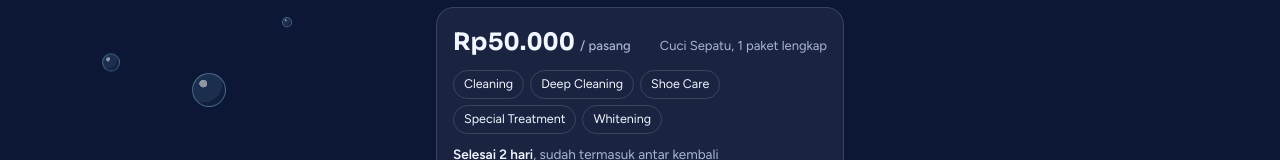
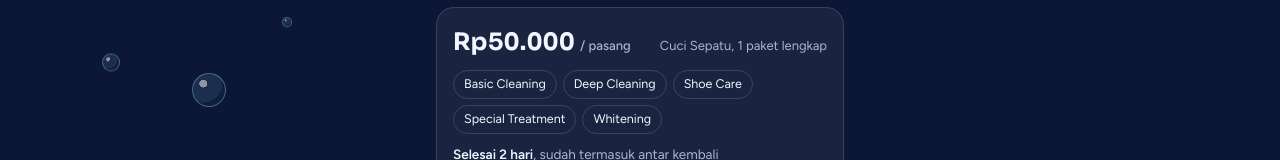
Before and after one commit to adidgroupcompany-commits/solevibe, a plain HTML site: page index.html in a window 1280 px wide. Shown: the part 369-529 px from the top of the page. Drawn offline with Linux system fonts and the light colour scheme.

Commit message:
Kembalikan nama layanan Basic Cleaning
Co-Authored-By: Claude Opus 5.5 <noreply@anthropic.com>
Claude-Session: https://claude.ai/code/session_018gXe6XjQznnr6pxwqaG1E4

```diff
--- a/index.html
+++ b/index.html
@@ -56,7 +56,7 @@ footer{color:var(--muted);font-size:12.5px;max-width:36ch}
 
   <section class="price" aria-label="Harga dan layanan">
     <div class="price-top"><b>Rp50.000 <small>/ pasang</small></b><span>Cuci Sepatu, 1 paket lengkap</span></div>
-    <ul class="svc"><li>Cleaning</li><li>Deep Cleaning</li><li>Shoe Care</li><li>Special Treatment</li><li>Whitening</li></ul>
+    <ul class="svc"><li>Basic Cleaning</li><li>Deep Cleaning</li><li>Shoe Care</li><li>Special Treatment</li><li>Whitening</li></ul>
     <ul class="facts">
       <li><strong>Selesai 2 hari</strong>, sudah termasuk antar kembali</li>
       <li><strong>Gratis antar-jemput</strong> radius 5 km dari Kemayoran; di luar itu +Rp15.000</li>
```
Also changed, not shown: 1 other file.
